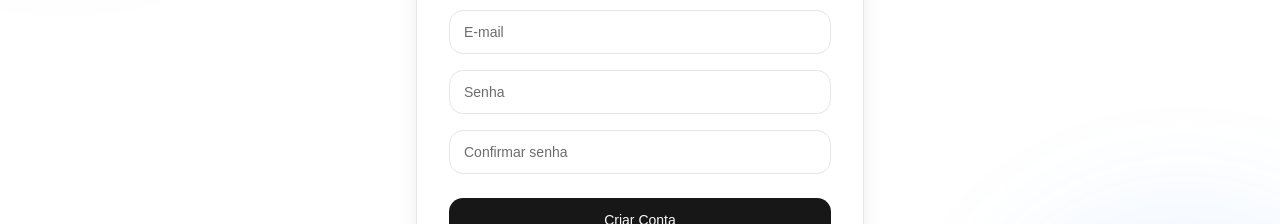
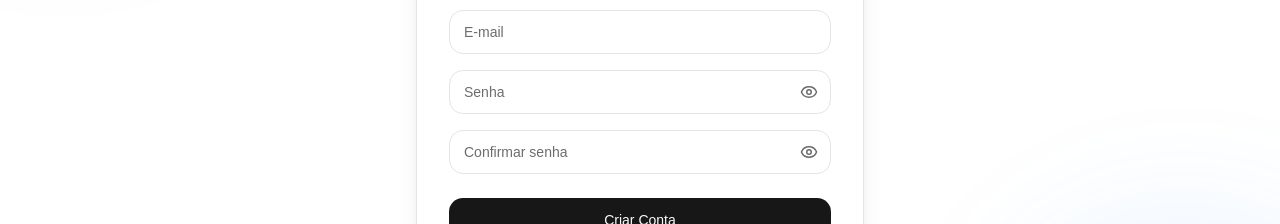
Before and after one commit to luanoliveiralab/ListaWeb, a Next.js app in the folder frontend/: page /cadastro in a window 1280 px wide. Shown: the part 354-578 px from the top of the page. Built offline with nearby package versions, Linux system fonts and the light colour scheme; no server answers.

Commit message:
feat: padroniza cursor e adiciona visualizacao de senha

```diff
--- a/frontend/src/app/cadastro/page.tsx
+++ b/frontend/src/app/cadastro/page.tsx
@@ -8,6 +8,7 @@ import { MailCheck } from "lucide-react";
 import { authService } from "@/services/auth.service";
 
 import ThemeToggle from "@/components/layout/ThemeToggle";
+import PasswordInput from "@/components/auth/PasswordInput";
 
 import { useToast } from "@/providers/ToastProvider";
 
@@ -107,6 +108,7 @@ export default function CadastroPage() {
           type="text"
           name="nome"
           placeholder="Nome"
+          autoComplete="name"
           required
           className="control mb-4"
         />
@@ -115,28 +117,29 @@ export default function CadastroPage() {
           type="email"
           name="email"
           placeholder="E-mail"
+          autoComplete="email"
           required
           className="control mb-4"
         />
 
-        <input
-          type="password"
+        <PasswordInput
           name="senha"
           minLength={10}
           maxLength={128}
           placeholder="Senha"
+          autoComplete="new-password"
           required
-          className="control mb-4"
+          className="mb-4"
         />
 
-        <input
-          type="password"
+        <PasswordInput
           name="confirmarSenha"
           minLength={10}
           maxLength={128}
           placeholder="Confirmar senha"
+          autoComplete="new-password"
           required
-          className="control mb-6"
+          className="mb-6"
         />
 
         <button
--- a/frontend/src/app/globals.css
+++ b/frontend/src/app/globals.css
@@ -3,6 +3,16 @@
 @import "shadcn/tailwind.css";
 
 @custom-variant dark (&:is(.dark *));
+
+button:not(:disabled),
+[role="button"]:not([aria-disabled="true"]) {
+  cursor: pointer;
+}
+
+button:disabled,
+[role="button"][aria-disabled="true"] {
+  cursor: not-allowed;
+}
 
 @theme inline {
   --color-background: var(--background);
--- a/frontend/src/app/page.tsx
+++ b/frontend/src/app/page.tsx
@@ -8,6 +8,7 @@ import Image from "next/image";
 import { authService } from "@/services/auth.service";
 
 import ThemeToggle from "@/components/layout/ThemeToggle";
+import PasswordInput from "@/components/auth/PasswordInput";
 
 import { useToast } from "@/providers/ToastProvider";
 
@@ -103,16 +104,17 @@ export default function LoginPage() {
           type="email"
           name="email"
           placeholder="E-mail"
+          autoComplete="email"
           required
           className="control mb-4"
         />
 
-        <input
-          type="password"
+        <PasswordInput
           name="senha"
           placeholder="Senha"
+          autoComplete="current-password"
           required
-          className="control mb-3"
+          className="mb-3"
         />
 
         <div className="mb-5 text-right">
--- /dev/null
+++ b/frontend/src/components/auth/PasswordInput.tsx
@@ -0,0 +1,32 @@
+"use client";
+
+import { useState, type ComponentProps } from "react";
+import { Eye, EyeOff } from "lucide-react";
+import { cn } from "@/lib/utils";
+
+type PasswordInputProps = Omit<ComponentProps<"input">, "type">;
+
+export default function PasswordInput({ className, ...props }: PasswordInputProps) {
+  const [visivel, setVisivel] = useState(false);
+  const acao = visivel ? "Ocultar senha" : "Mostrar senha";
+
+  return (
+    <div className={cn("relative", className)}>
+      <input
+        {...props}
+        type={visivel ? "text" : "password"}
+        className="control pr-12"
+      />
+      <button
+        type="button"
+        aria-label={acao}
+        title={acao}
+        aria-pressed={visivel}
+        onClick={() => setVisivel((atual) => !atual)}
+        className="absolute inset-y-0 right-0 flex w-11 items-center justify-center rounded-r-xl text-muted-foreground transition hover:text-foreground focus-visible:outline-none focus-visible:ring-3 focus-visible:ring-inset focus-visible:ring-ring/30"
+      >
+        {visivel ? <EyeOff size={18} aria-hidden="true" /> : <Eye size={18} aria-hidden="true" />}
+      </button>
+    </div>
+  );
+}
```
Also changed, not shown: 1 other file (tests, documents, lock files or other folders).
